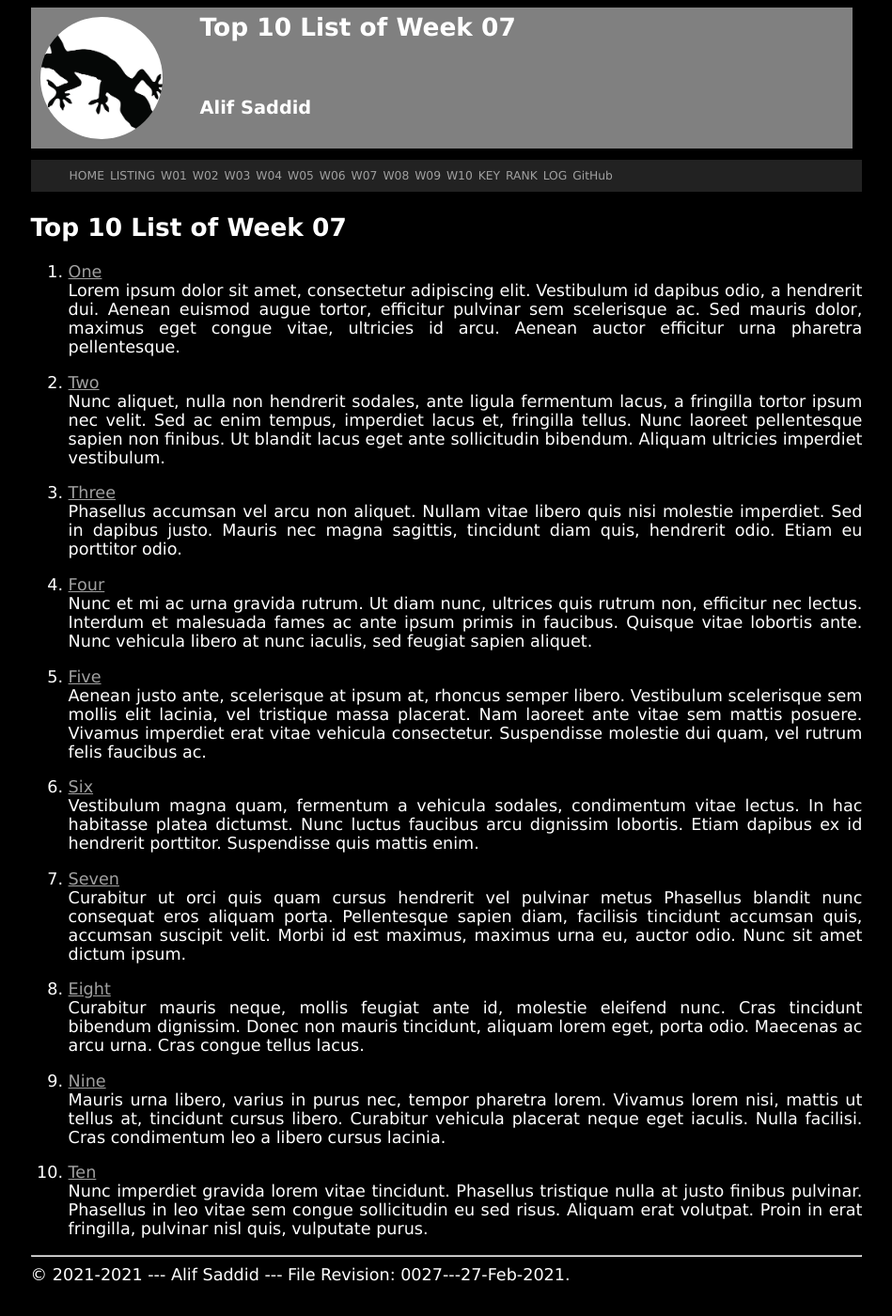
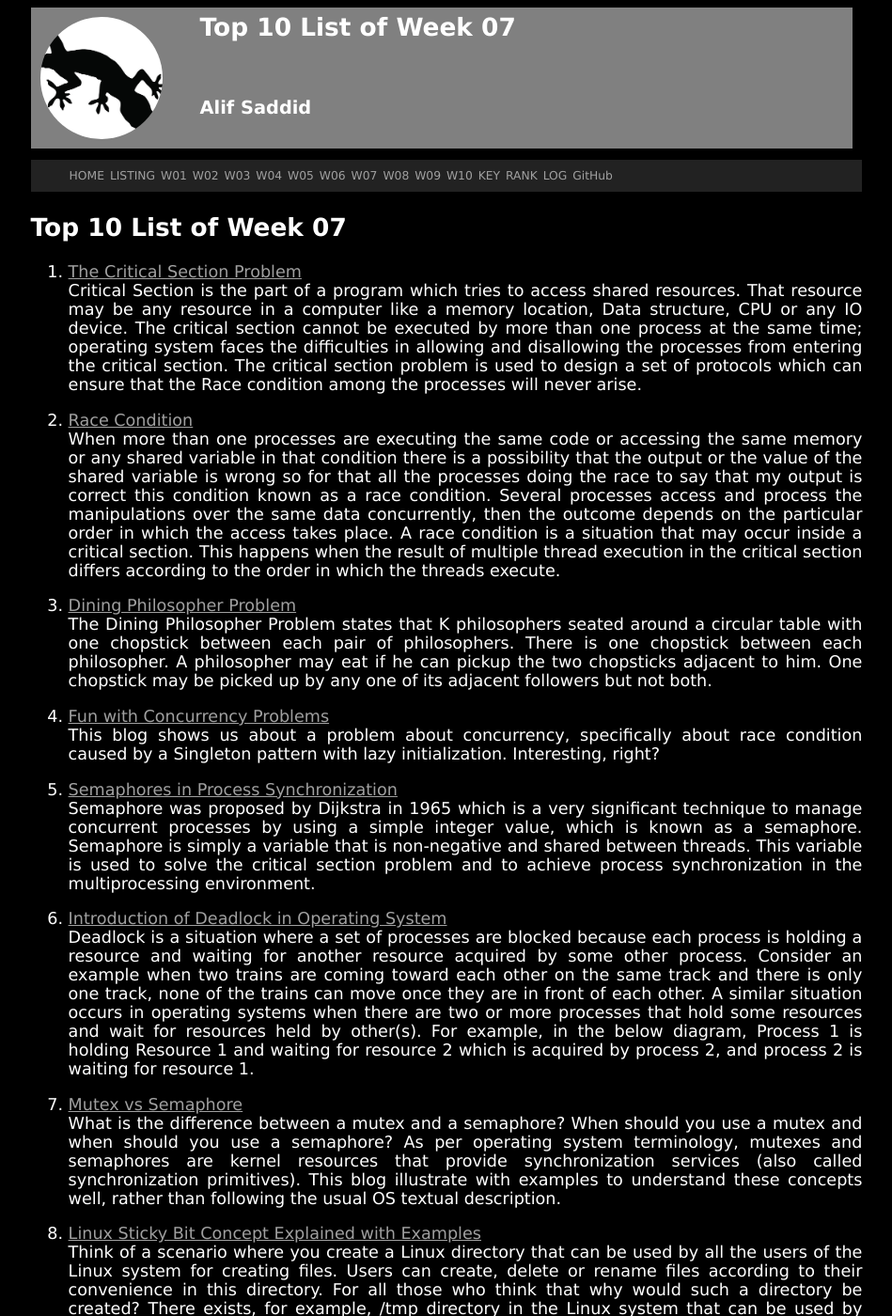
Before and after one commit to alifsaddid/os211, a Jekyll site: the page built from w07.md, in a window 1280 px wide and 1400 px high. Shown: the whole window at 94% size, without its empty margins (165-1114 px from the left). Built offline with Jekyll 4.4.1, drawn with Linux system fonts in a browser that asks for light colours; our own code applies the rules of GitHub Pages for plain Markdown files; some of the changed text lies outside the part shown.

Commit message:
OS211 alifsaddid

```diff
--- a/w07.md
+++ b/w07.md
@@ -5,72 +5,32 @@ permalink: /W07/
 
 # Top 10 List of Week 07
 
-1. [One](https://en.wikipedia.org/wiki/1)<br>
-Lorem ipsum dolor sit amet, consectetur adipiscing elit.
-Vestibulum id dapibus odio, a hendrerit dui.
-Aenean euismod augue tortor, efficitur pulvinar sem scelerisque ac.
-Sed mauris dolor, maximus eget congue vitae, ultricies id arcu.
-Aenean auctor efficitur urna pharetra pellentesque.
+1. [The Critical Section Problem](https://www.javatpoint.com/os-critical-section-problem)<br>
+Critical Section is the part of a program which tries to access shared resources. That resource may be any resource in a computer like a memory location, Data structure, CPU or any IO device. The critical section cannot be executed by more than one process at the same time; operating system faces the difficulties in allowing and disallowing the processes from entering the critical section. The critical section problem is used to design a set of protocols which can ensure that the Race condition among the processes will never arise.
 
-2. [Two](https://en.wikipedia.org/wiki/2)<br>
-Nunc aliquet, nulla non hendrerit sodales, ante ligula fermentum lacus, a fringilla tortor ipsum nec velit.
-Sed ac enim tempus, imperdiet lacus et, fringilla tellus.
-Nunc laoreet pellentesque sapien non finibus.
-Ut blandit lacus eget ante sollicitudin bibendum.
-Aliquam ultricies imperdiet vestibulum.
+2. [Race Condition](https://www.geeksforgeeks.org/introduction-of-process-synchronization/)<br>
+When more than one processes are executing the same code or accessing the same memory or any shared variable in that condition there is a possibility that the output or the value of the shared variable is wrong so for that all the processes doing the race to say that my output is correct this condition known as a race condition. Several processes access and process the manipulations over the same data concurrently, then the outcome depends on the particular order in which the access takes place. A race condition is a situation that may occur inside a critical section. This happens when the result of multiple thread execution in the critical section differs according to the order in which the threads execute.
 
-3. [Three](https://en.wikipedia.org/wiki/3)<br>
-Phasellus accumsan vel arcu non aliquet.
-Nullam vitae libero quis nisi molestie imperdiet.
-Sed in dapibus justo.
-Mauris nec magna sagittis, tincidunt diam quis, hendrerit odio.
-Etiam eu porttitor odio.
+3. [Dining Philosopher Problem](https://www.geeksforgeeks.org/dining-philosopher-problem-using-semaphores/)<br>
+The Dining Philosopher Problem states that K philosophers seated around a circular table with one chopstick between each pair of philosophers. There is one chopstick between each philosopher. A philosopher may eat if he can pickup the two chopsticks adjacent to him. One chopstick may be picked up by any one of its adjacent followers but not both.
 
-4. [Four](https://en.wikipedia.org/wiki/4)<br>
-Nunc et mi ac urna gravida rutrum.
-Ut diam nunc, ultrices quis rutrum non, efficitur nec lectus.
-Interdum et malesuada fames ac ante ipsum primis in faucibus.
-Quisque vitae lobortis ante.
-Nunc vehicula libero at nunc iaculis, sed feugiat sapien aliquet.
+4. [Fun with Concurrency Problems](https://blogs.grammatech.com/fun-with-concurrency-problems)<br>
+This blog shows us about a problem about concurrency, specifically about race condition caused by a Singleton pattern with lazy initialization. Interesting, right?
 
-5. [Five](https://en.wikipedia.org/wiki/5)<br>
-Aenean justo ante, scelerisque at ipsum at, rhoncus semper libero.
-Vestibulum scelerisque sem mollis elit lacinia, vel tristique massa placerat.
-Nam laoreet ante vitae sem mattis posuere.
-Vivamus imperdiet erat vitae vehicula consectetur.
-Suspendisse molestie dui quam, vel rutrum felis faucibus ac.
+5. [Semaphores in Process Synchronization](https://www.geeksforgeeks.org/semaphores-in-process-synchronization/)<br>
+Semaphore was proposed by Dijkstra in 1965 which is a very significant technique to manage concurrent processes by using a simple integer value, which is known as a semaphore. Semaphore is simply a variable that is non-negative and shared between threads. This variable is used to solve the critical section problem and to achieve process synchronization in the multiprocessing environment.
 
-6. [Six](https://en.wikipedia.org/wiki/6)<br>
-Vestibulum magna quam, fermentum a vehicula sodales, condimentum vitae lectus.
-In hac habitasse platea dictumst.
-Nunc luctus faucibus arcu dignissim lobortis.
-Etiam dapibus ex id hendrerit porttitor.
-Suspendisse quis mattis enim.
+6. [Introduction of Deadlock in Operating System](https://www.geeksforgeeks.org/introduction-of-deadlock-in-operating-system/)<br>
+Deadlock is a situation where a set of processes are blocked because each process is holding a resource and waiting for another resource acquired by some other process. Consider an example when two trains are coming toward each other on the same track and there is only one track, none of the trains can move once they are in front of each other. A similar situation occurs in operating systems when there are two or more processes that hold some resources and wait for resources held by other(s). For example, in the below diagram, Process 1 is holding Resource 1 and waiting for resource 2 which is acquired by process 2, and process 2 is waiting for resource 1.
 
-7. [Seven](https://en.wikipedia.org/wiki/7)<br>
-Curabitur ut orci quis quam cursus hendrerit vel pulvinar metus
-Phasellus blandit nunc consequat eros aliquam porta.
-Pellentesque sapien diam, facilisis tincidunt accumsan quis, accumsan suscipit velit.
-Morbi id est maximus, maximus urna eu, auctor odio.
-Nunc sit amet dictum ipsum.
+7. [Mutex vs Semaphore](https://www.geeksforgeeks.org/mutex-vs-semaphore/)<br>
+What is the difference between a mutex and a semaphore? When should you use a mutex and when should you use a semaphore? As per operating system terminology, mutexes and semaphores are kernel resources that provide synchronization services (also called synchronization primitives). This blog illustrate with examples to understand these concepts well, rather than following the usual OS textual description.
 
-8. [Eight](https://en.wikipedia.org/wiki/8)<br>
-Curabitur mauris neque, mollis feugiat ante id, molestie eleifend nunc.
-Cras tincidunt bibendum dignissim.
-Donec non mauris tincidunt, aliquam lorem eget, porta odio.
-Maecenas ac arcu urna.
-Cras congue tellus lacus.
+8. [Linux Sticky Bit Concept Explained with Examples](https://www.thegeekstuff.com/2013/02/sticky-bit/)<br>
+Think of a scenario where you create a Linux directory that can be used by all the users of the Linux system for creating files. Users can create, delete or rename files according to their convenience in this directory. For all those who think that why would such a directory be created? There exists, for example, /tmp directory in the Linux system that can be used by different Linux users to create temporary files. A Sticky bit is a permission bit that is set on a file or a directory that lets only the owner of the file/directory or the root user to delete or rename the file. No other user is given privileges to delete the file created by some other user. A Sticky bit is a permission bit that is set on a file or a directory that lets only the owner of the file/directory or the root user to delete or rename the file. No other user is given privileges to delete the file created by some other user.
 
-9. [Nine](https://en.wikipedia.org/wiki/9)<br>
-Mauris urna libero, varius in purus nec, tempor pharetra lorem.
-Vivamus lorem nisi, mattis ut tellus at, tincidunt cursus libero.
-Curabitur vehicula placerat neque eget iaculis.
-Nulla facilisi.
-Cras condimentum leo a libero cursus lacinia.
+9. [Readers-Writers Problem](https://www.tutorialspoint.com/readers-writers-problem)<br>
+The readers-writers problem relates to an object such as a file that is shared between multiple processes. Some of these processes are readers i.e. they only want to read the data from the object and some of the processes are writers i.e. they want to write into the object. The readers-writers problem is used to manage synchronization so that there are no problems with the object data. For example - If two readers access the object at the same time there is no problem. However if two writers or a reader and writer access the object at the same time, there may be problems. To solve this situation, a writer should get exclusive access to an object i.e. when a writer is accessing the object, no reader or writer may access it. However, multiple readers can access the object at the same time.
 
-10. [Ten](https://en.wikipedia.org/wiki/10)<br>
-Nunc imperdiet gravida lorem vitae tincidunt.
-Phasellus tristique nulla at justo finibus pulvinar.
-Phasellus in leo vitae sem congue sollicitudin eu sed risus.
-Aliquam erat volutpat.
-Proin in erat fringilla, pulvinar nisl quis, vulputate purus.
+10. [Bounded Buffer Problem](https://www.studytonight.com/operating-system/bounded-buffer)<br>
+Bounded buffer problem, which is also called producer consumer problem, is one of the classic problems of synchronization. There is a buffer of n slots and each slot is capable of storing one unit of data. There are two processes running, namely, producer and consumer, which are operating on the buffer. A producer tries to insert data into an empty slot of the buffer. A consumer tries to remove data from a filled slot in the buffer. As you might have guessed by now, those two processes won’t produce the expected output if they are being executed concurrently. There needs to be a way to make the producer and consumer work in an independent manner.
```
